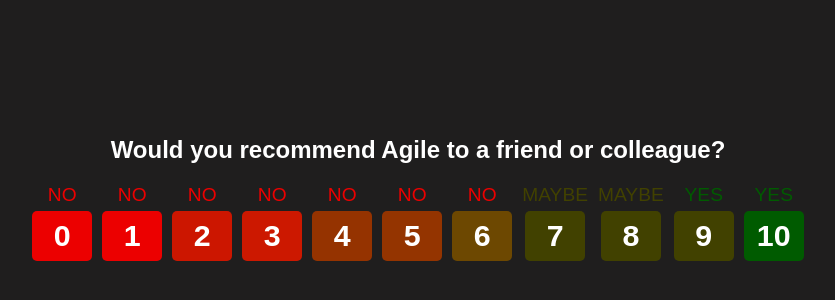
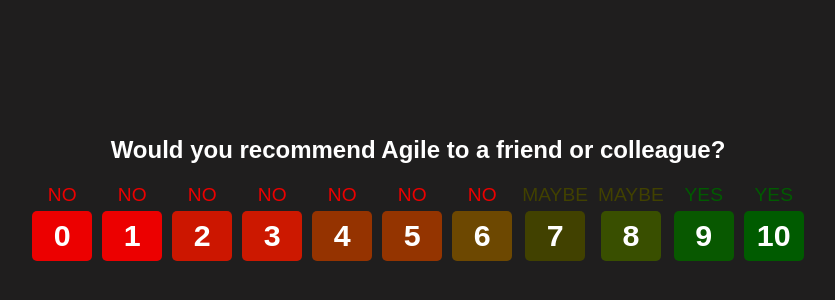
Before and after one commit to enshikuku/HTML-FOR-EMAIL-RATING, a plain HTML site: page index.html in a window 1280 px wide. Shown: the part 210-510 px from the top of the page, without its empty margins (222-1057 px from the left). Drawn offline with Linux system fonts and the light colour scheme.

Commit message:
chore: Update color codes in colors.md and index.html

```diff
--- a/index.html
+++ b/index.html
@@ -148,11 +148,11 @@
             </div>
             <div class="scale-item-container">
                 <div class="label maybe-label">MAYBE</div>
-                <a href="#" class="scale-item" style="background-color: #414100;">8</a>
+                <a href="#" class="scale-item" style="background-color: #394F00;">8</a>
             </div>
             <div class="scale-item-container">
                 <div class="label yes-label">YES</div>
-                <a href="#" class="scale-item" style="background-color: #414100;">9</a>
+                <a href="#" class="scale-item" style="background-color: #085800;">9</a>
             </div>
             <div class="scale-item-container">
                 <div class="label yes-label">YES</div>
```
Also changed, not shown: 1 other file.
